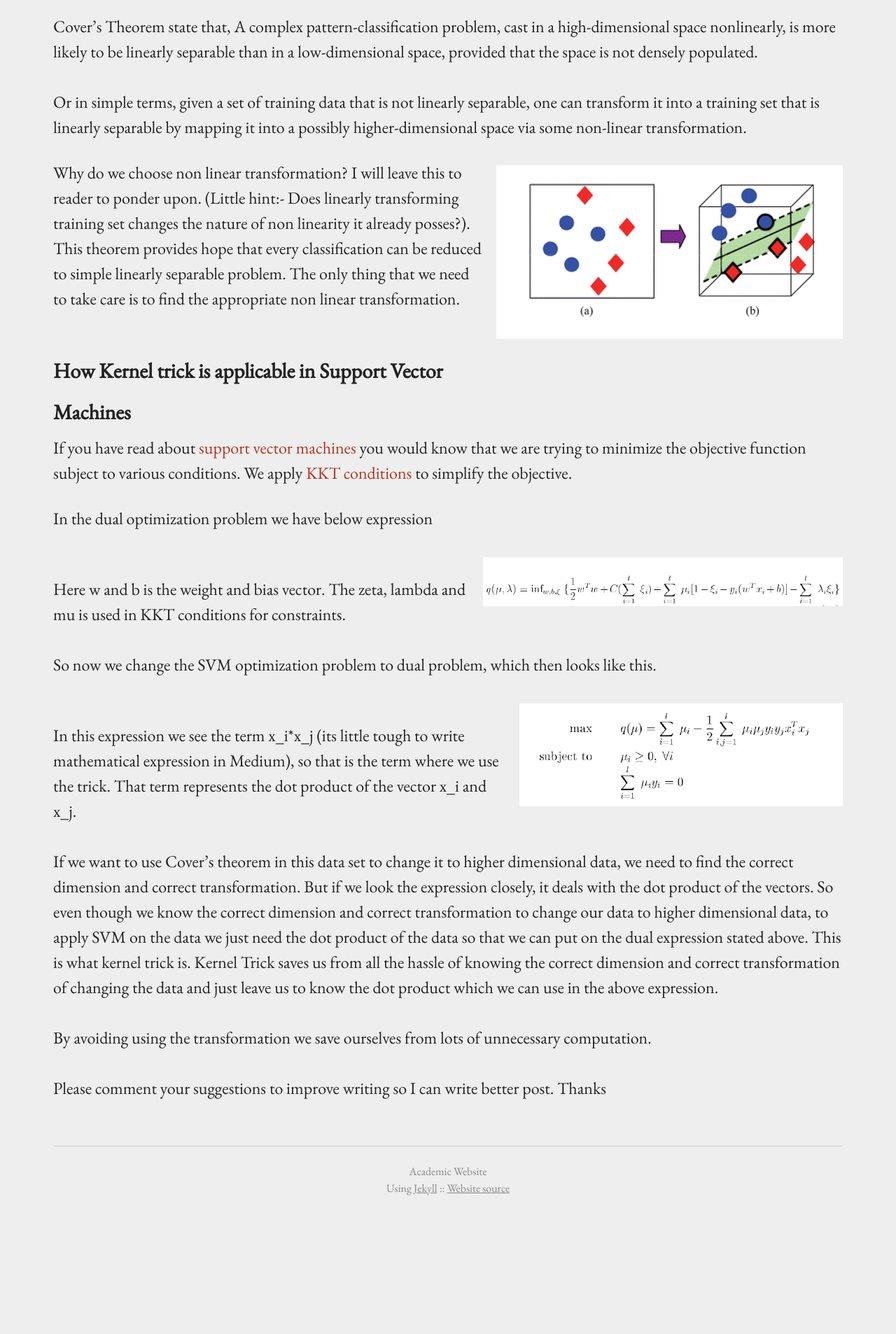
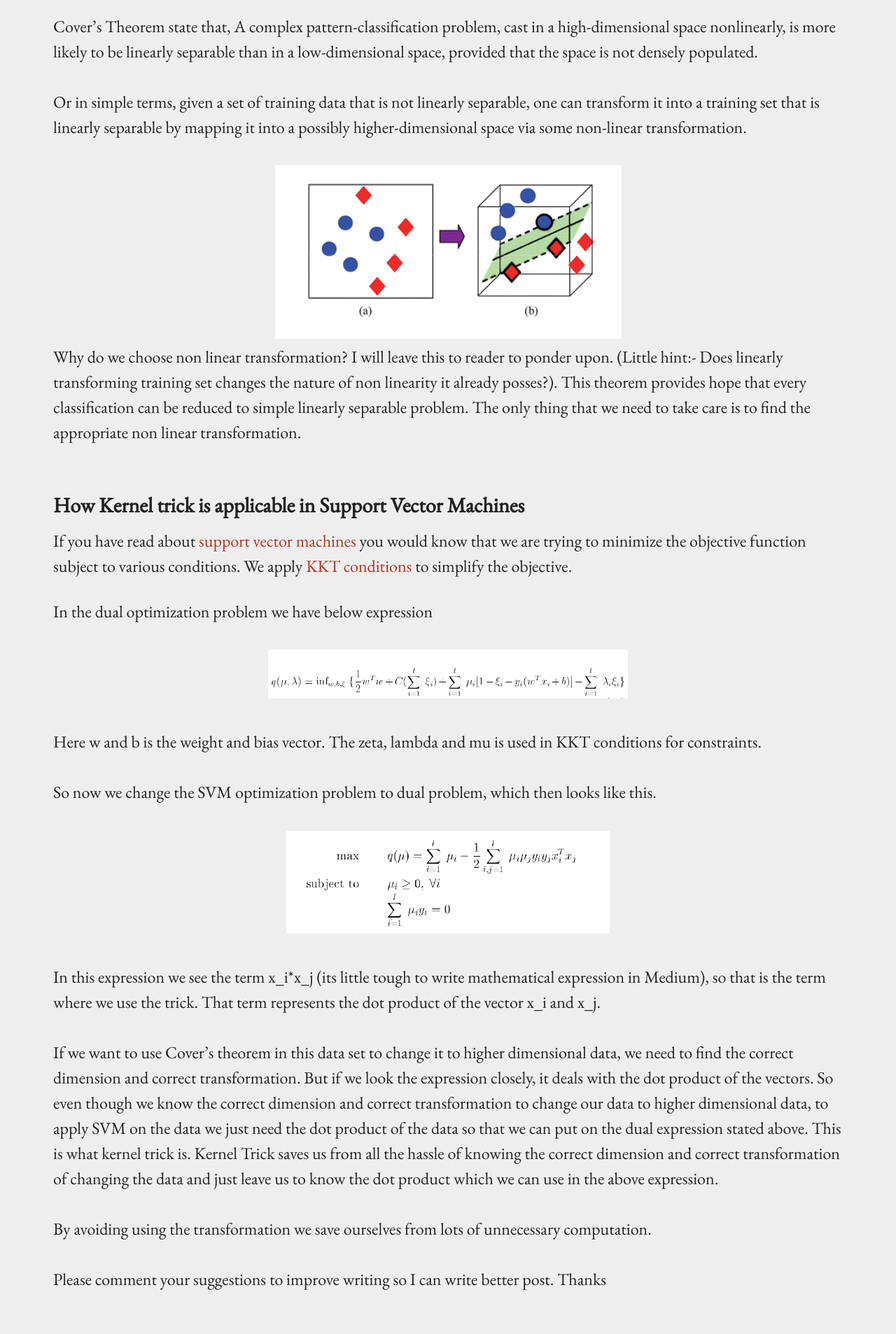
Before and after one commit to BadrinathS/BadrinathS.github.io, a Jekyll site: the page built from _posts/2018-10-07-Kernel-Trick-and-Support-Vector-Machines.md, in a window 1280 px wide. Shown: the part 896-2802 px from the top of the page at 70% size. Built offline with Jekyll 4.4.1, drawn with Linux system fonts in a browser that asks for light colours; comment, search, counter and statistics services are not loaded; before the commit the page ends 2630 px from its top, so only the background shows below that.

Commit message:
Update 2018-10-07-Kernel-Trick-and-Support-Vector-Machines.md

```diff
--- a/_posts/2018-10-07-Kernel-Trick-and-Support-Vector-Machines.md
+++ b/_posts/2018-10-07-Kernel-Trick-and-Support-Vector-Machines.md
@@ -21,7 +21,7 @@
 <br>
 Or in simple terms, given a set of training data that is not linearly separable, one can transform it into a training set that is linearly separable by mapping it into a possibly higher-dimensional space via some non-linear transformation.
 
-{% include image.html url="/images/cover_theorem.png" caption="" max_width="100px" align="right" %}
+{% include image.html url="/images/cover_theorem.png" caption="" max_width="100px" %}
 
 Why do we choose non linear transformation? I will leave this to reader to ponder upon. (Little hint:- Does linearly transforming training set changes the nature of non linearity it already posses?). This theorem provides hope that every classification can be reduced to simple linearly separable problem. The only thing that we need to take care is to find the appropriate non linear transformation.
 
@@ -31,13 +31,13 @@
 
 In the dual optimization problem we have below expression
 <br>
-{% include image.html url="/images/dual_optimization.png" caption="" max_width="100px" align="right" %}
+{% include image.html url="/images/dual_optimization.png" caption="" max_width="100px" %}
 <br>
 Here w and b is the weight and bias vector. The zeta, lambda and mu is used in KKT conditions for constraints.
 <br><br>
 So now we change the SVM optimization problem to dual problem, which then looks like this.
 <br>
-{% include image.html url="/images/svm_optimization.png" caption="" max_width="100px" align="right" %}
+{% include image.html url="/images/svm_optimization.png" caption="" max_width="100px" %}
 <br>
 In this expression we see the term x_i*x_j (its little tough to write mathematical expression in Medium), so that is the term where we use the trick. That term represents the dot product of the vector x_i and x_j.
 <br>
```
